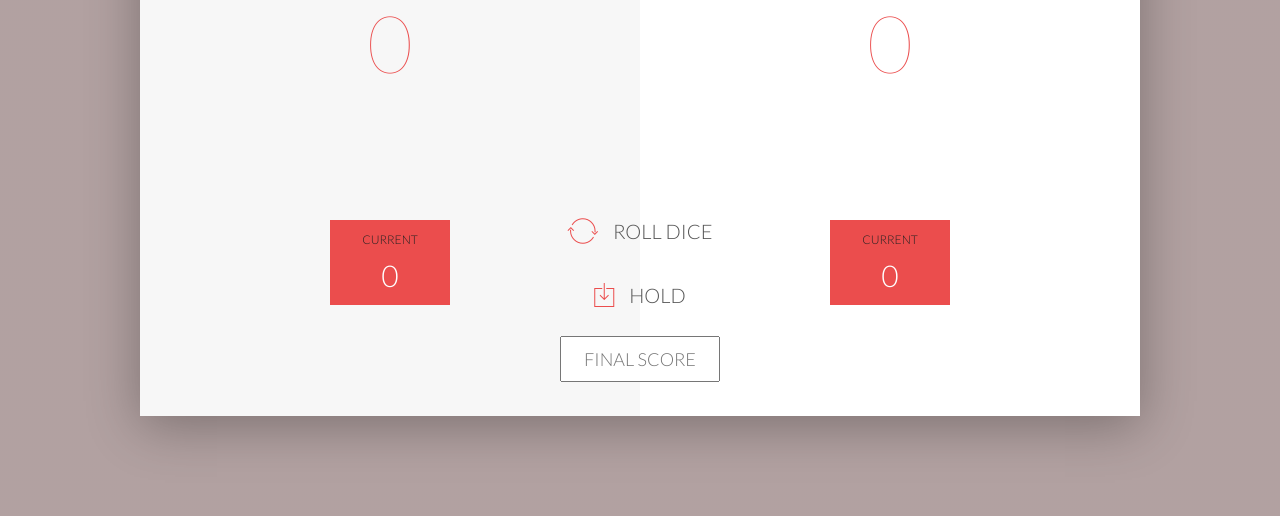
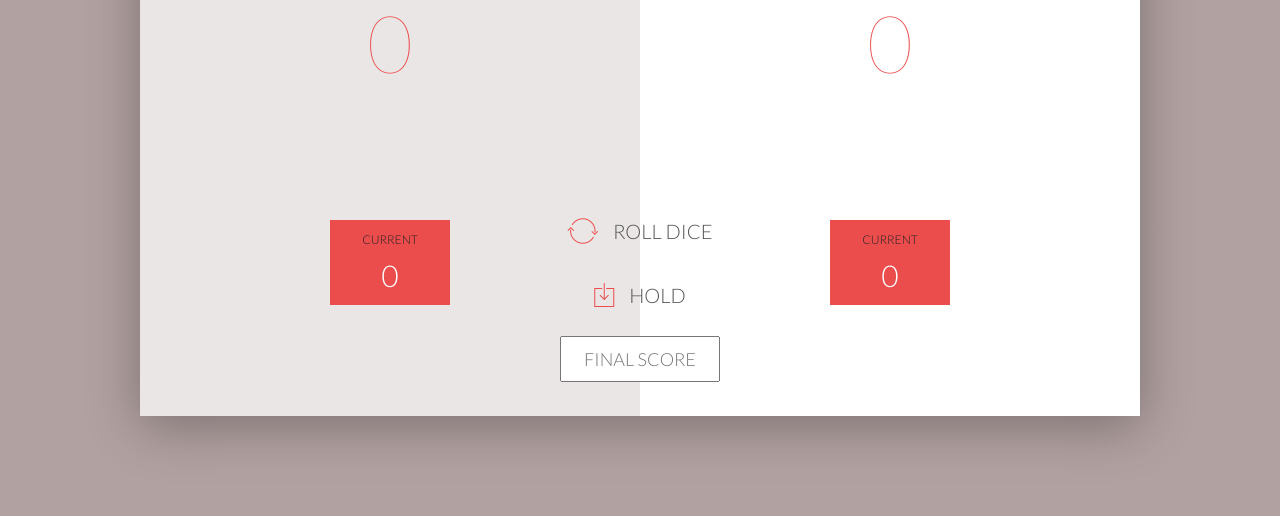
Before and after one commit to ritwik9857/Piggame, a plain HTML site: page index.html in a window 1280 px wide. Shown: the part 284-800 px from the top of the page. Drawn offline with nearby package versions, Linux system fonts and the light colour scheme.

Commit message:
Pig game

```diff
--- a/style.css
+++ b/style.css
@@ -39,7 +39,7 @@ body {
     font-weight: 300;
     position: relative;
     height: 100vh;
-    color: #555;
+    color: #555
 }
 
 .wrapper {
@@ -86,7 +86,7 @@ body {
     margin-bottom: 130px;
 }
 
-.active { background-color: #f7f7f7; }
+.active { background-color: #ebe6e6; }
 .active .player-name { font-weight: 300; }
 
 .active .player-name::after {
```
